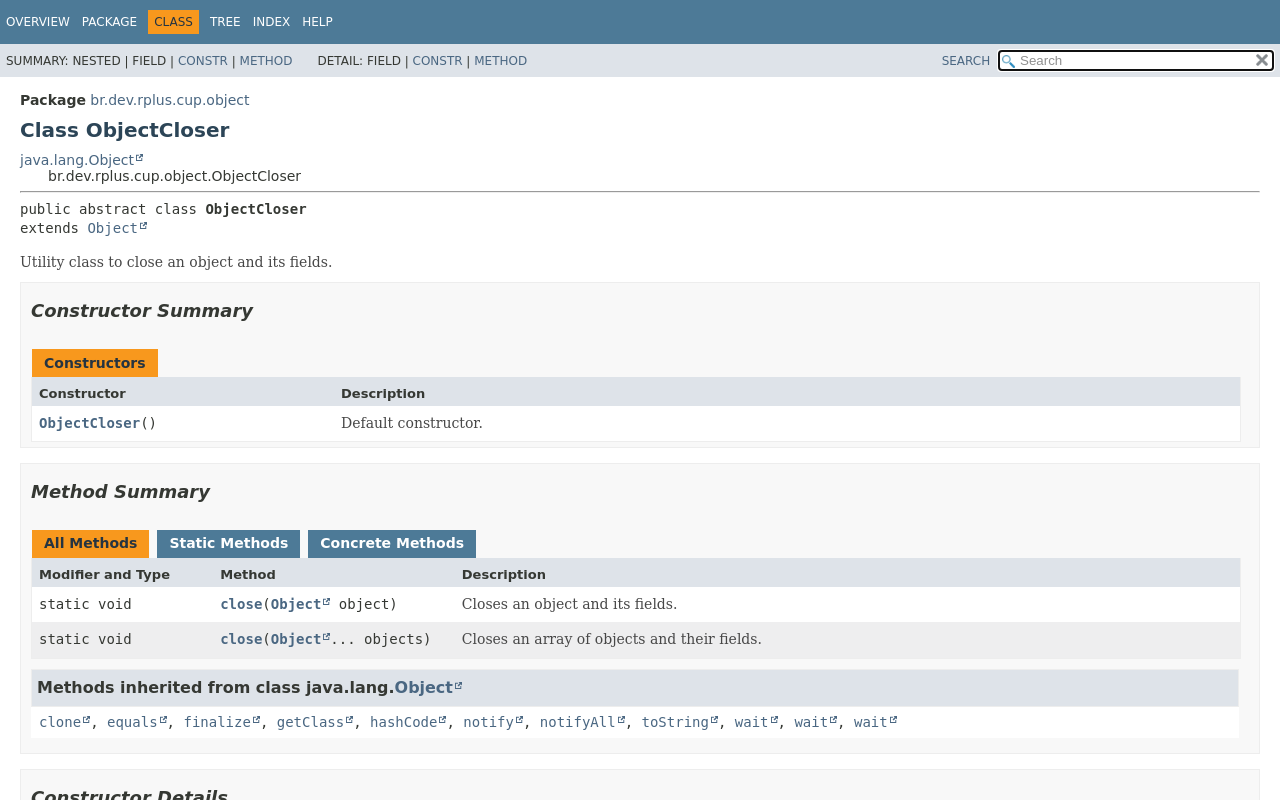
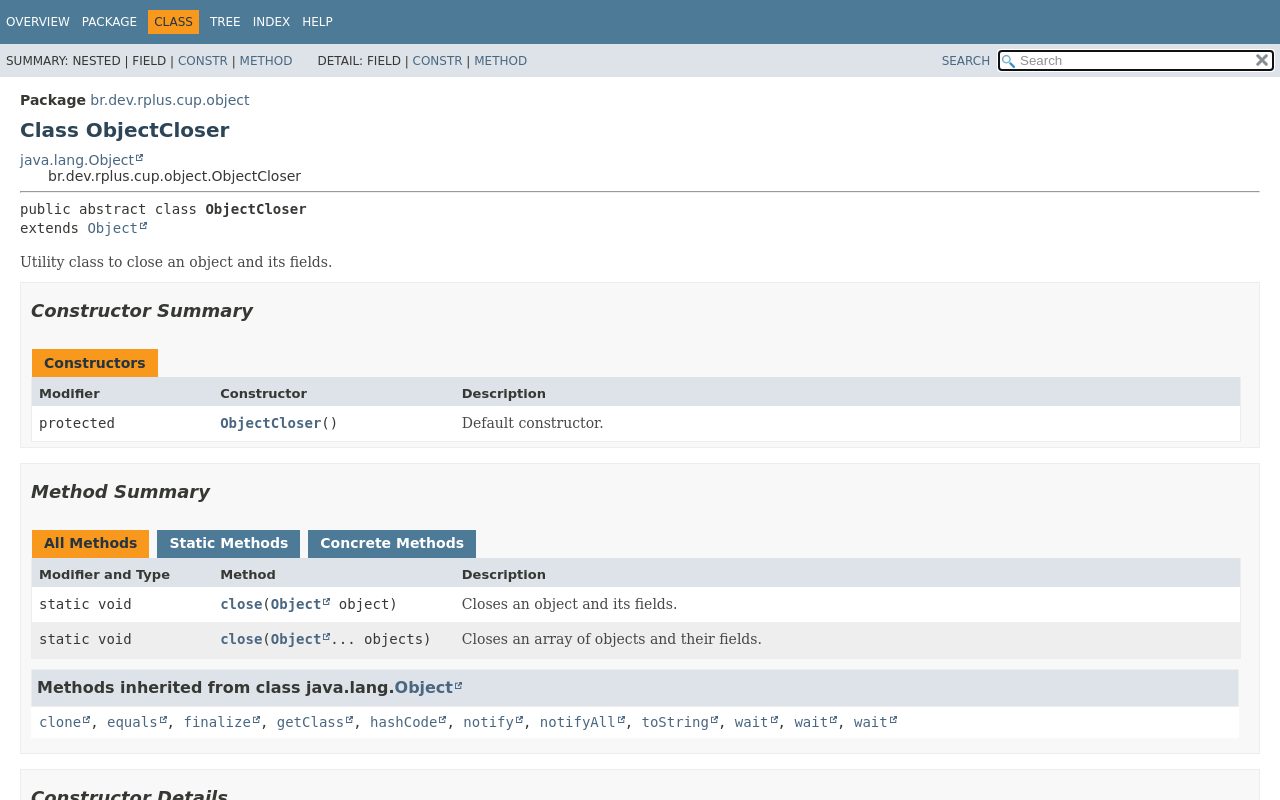
Before and after one commit to rafandoo/cup, a plain HTML site: page br/dev/rplus/cup/object/ObjectCloser.html in a window 1280 px wide. Drawn offline with Linux system fonts and the light colour scheme; a web font is replaced by a local one.

Commit message:
:memo: Deploy id 11954902710 | 0dc4ac1983a4206da73deb709f3fa41ddeb62d56

```diff
--- a/br/dev/rplus/cup/object/ObjectCloser.html
+++ b/br/dev/rplus/cup/object/ObjectCloser.html
@@ -100,9 +100,11 @@ loadScripts(document, 'script');</script>
 <section class="constructor-summary" id="constructor-summary">
 <h2>Constructor Summary</h2>
 <div class="caption"><span>Constructors</span></div>
-<div class="summary-table two-column-summary">
-<div class="table-header col-first">Constructor</div>
+<div class="summary-table three-column-summary">
+<div class="table-header col-first">Modifier</div>
+<div class="table-header col-second">Constructor</div>
 <div class="table-header col-last">Description</div>
+<div class="col-first even-row-color"><code>protected </code></div>
 <div class="col-constructor-name even-row-color"><code><a href="#%3Cinit%3E()" class="member-name-link">ObjectCloser</a>()</code></div>
 <div class="col-last even-row-color">
 <div class="block">Default constructor.</div>
@@ -151,7 +153,7 @@ loadScripts(document, 'script');</script>
 <li>
 <section class="detail" id="&lt;init&gt;()">
 <h3>ObjectCloser</h3>
-<div class="member-signature"><span class="modifiers">public</span>&nbsp;<span class="element-name">ObjectCloser</span>()</div>
+<div class="member-signature"><span class="modifiers">protected</span>&nbsp;<span class="element-name">ObjectCloser</span>()</div>
 <div class="block">Default constructor.</div>
 </section>
 </li>
```
